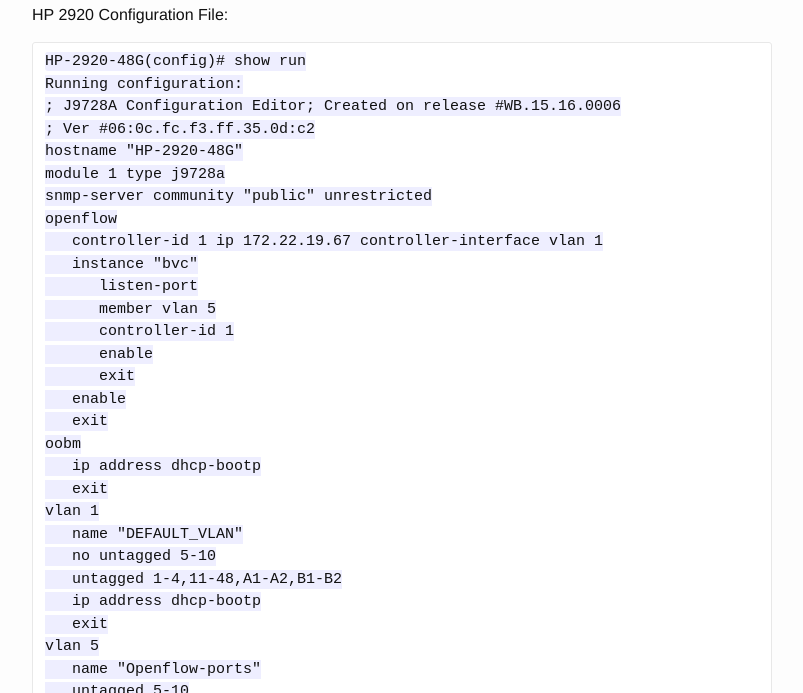
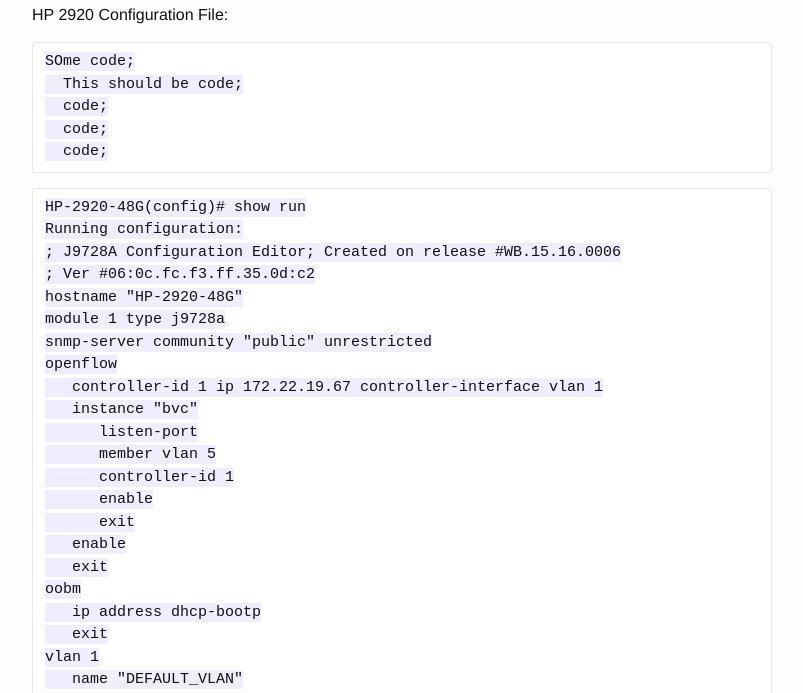
Before and after one commit to BRCDcomm/BVC, a Jekyll site: the page built from _posts/2015-04-11-Connect-HP-2920.markdown, in a window 1280 px wide and 900 px high, scrolled down 417 px, cut to the strip 207-900 px from the top of the window. Shown: the whole strip, without its empty margins (238-1041 px from the left). Built offline with Jekyll 4.4.1, drawn with Linux system fonts in a browser that asks for light colours; comment, search, counter and statistics services are not loaded.

Commit message:
Trying to get code highlighting working.

````diff
--- a/_posts/2015-04-11-Connect-HP-2920.markdown
+++ b/_posts/2015-04-11-Connect-HP-2920.markdown
@@ -11,6 +11,14 @@ This video shows how to connect HP ProCurve/ProVision 2920 Switch to Brocade Vya
 <iframe width="560" height="315" src="https://www.youtube.com/embed/_qw--tFSj9E" frameborder="0" allowfullscreen></iframe>
 
 HP 2920 Configuration File:
+
+```
+SOme code;
+  This should be code;
+  code;
+  code;
+  code;
+```
 
 ```
 HP-2920-48G(config)# show run
````
